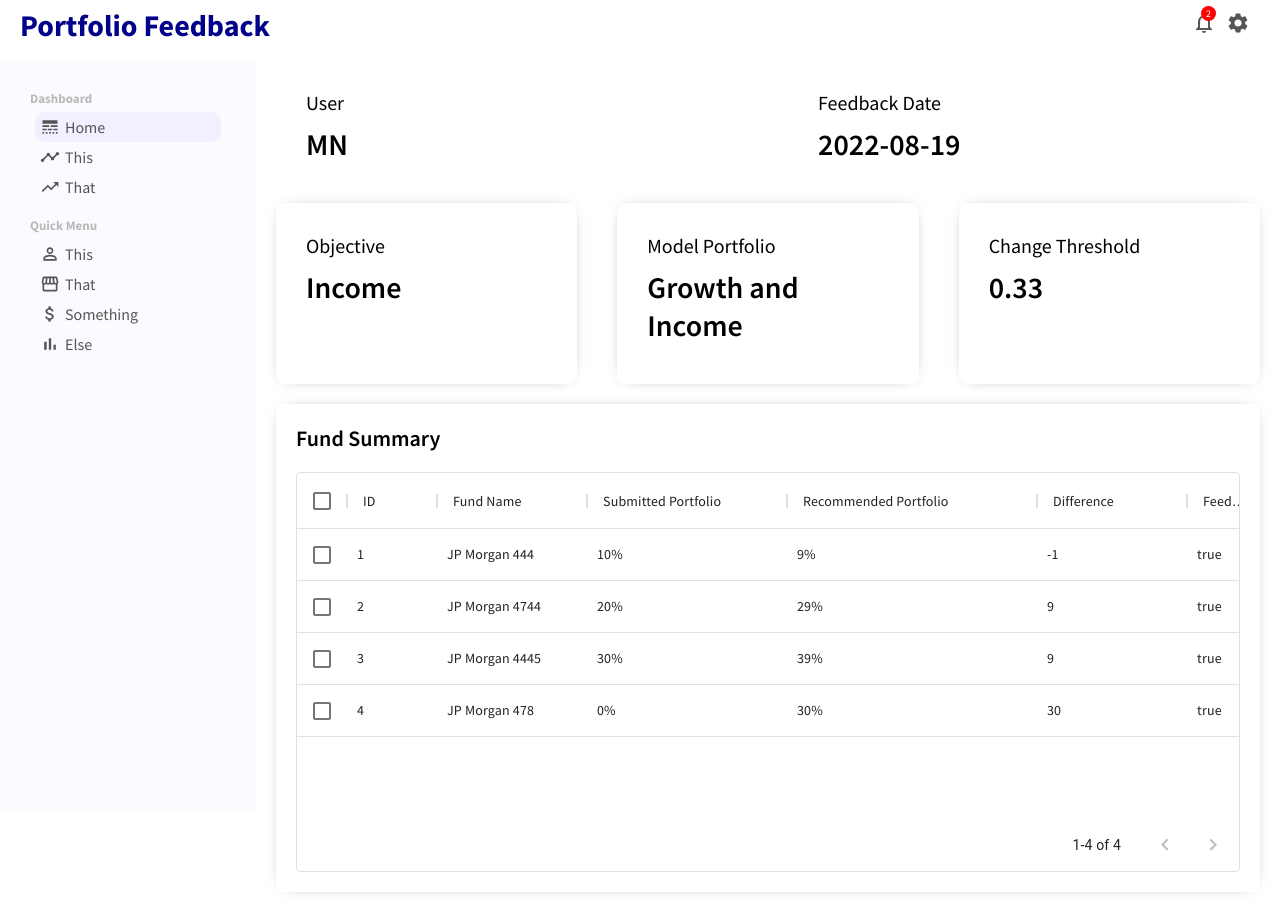
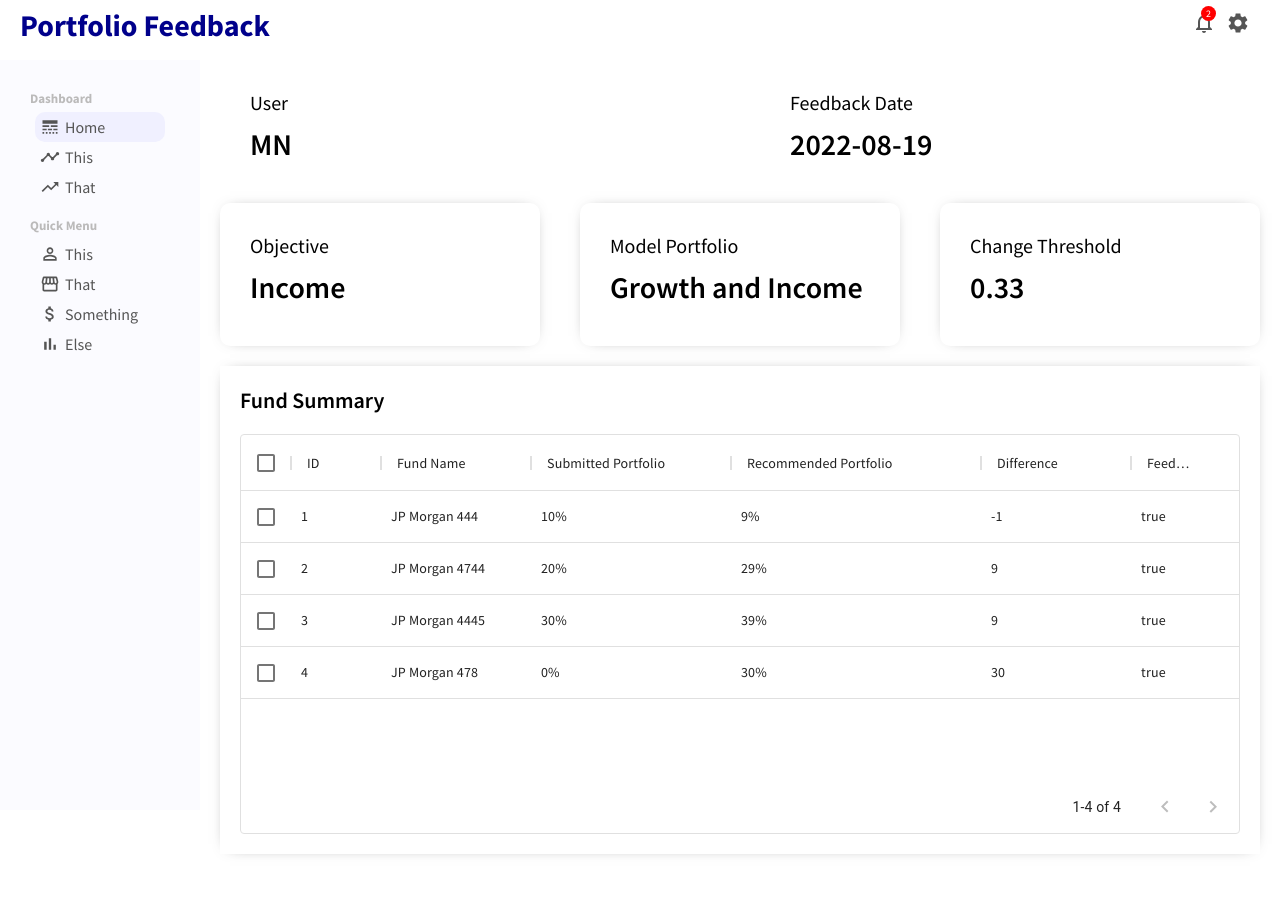
Before and after one commit to robwatsongtr/portfolio-feedback, a React (Create React App) app: page / in a window 1280 px wide. After the commit the page ends 874 px from the top, so only its background shows below. Built offline with nearby package versions, Linux system fonts and the light colour scheme.

Commit message:
fixed the width of the sidebar

```diff
--- a/src/components/sidebar/sidebar.css
+++ b/src/components/sidebar/sidebar.css
@@ -1,5 +1,8 @@
 .sidebar {
   flex: 1;
+  flex-basis: 200px;
+	flex-grow: 0;
+	flex-shrink: 0;
   height: calc(100vh - 50px);
   background-color: rgb(251, 251, 255);
   position: sticky;
--- a/src/pages/home/Home.jsx
+++ b/src/pages/home/Home.jsx
@@ -10,7 +10,6 @@ export default function Home() {
       <CurrentUserInfo />
       <FeaturedInfo />
       <div className="homeWidgets">
-
         <FundSummaryWidget />
       </div>
     </div>
```
